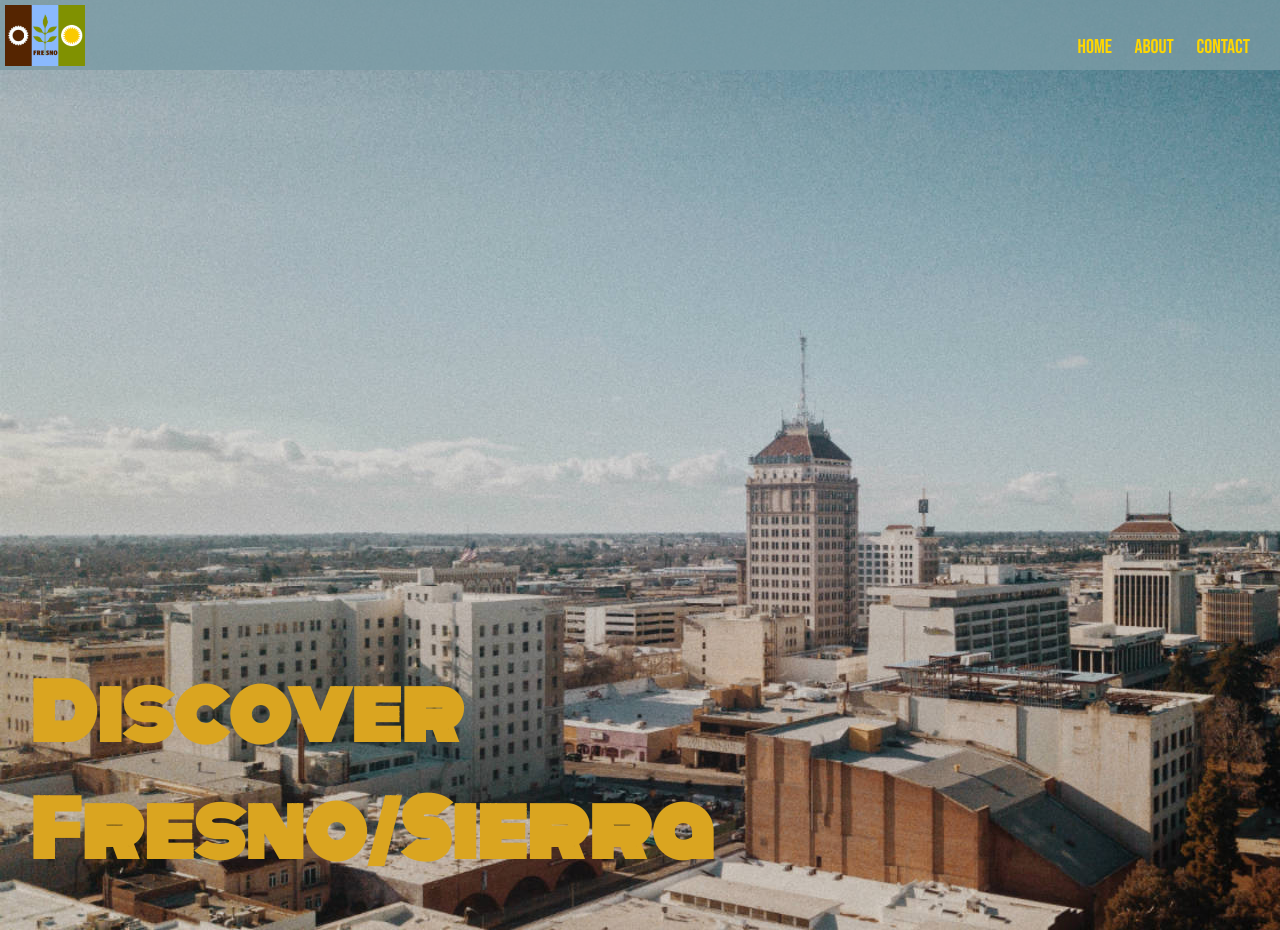
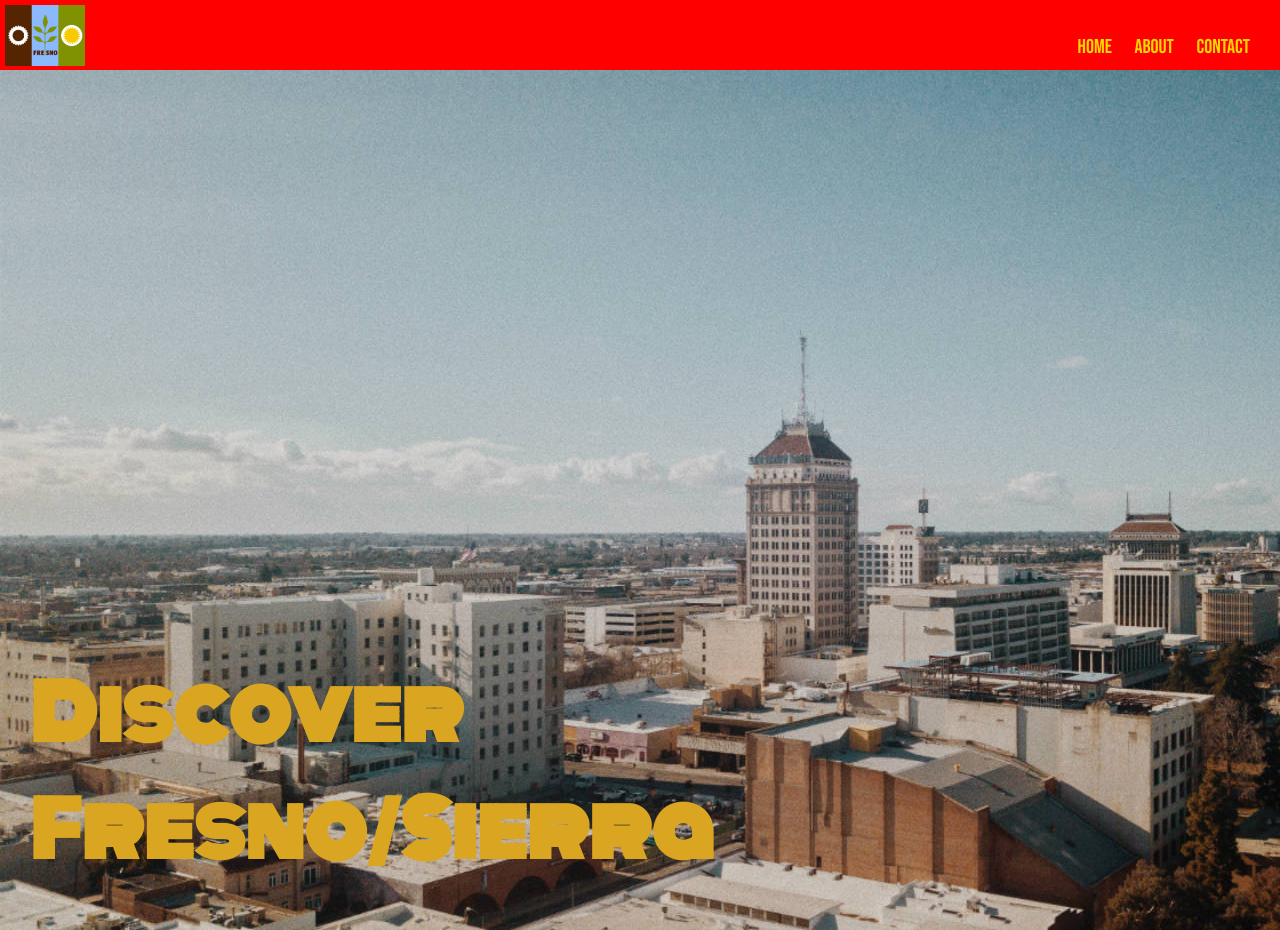
Before and after one commit to MaxwellMehlhoff/Project-Fresno, a plain HTML site: page index.html in a window 1280 px wide. Shown: the top 930 px of the page. Drawn offline with Linux system fonts and the light colour scheme.

Commit message:
changed nav-bar color

```diff
--- a/css/styles.css
+++ b/css/styles.css
@@ -8,7 +8,8 @@ body {
     height: 70px;
     position: fixed;
     top: 0;
-    background-color: rgba(123,155,166,.8);
+    /* background-color: rgba(123,155,166,.8); */
+    background-color: red;
     z-index: 1;
 }
 
```
